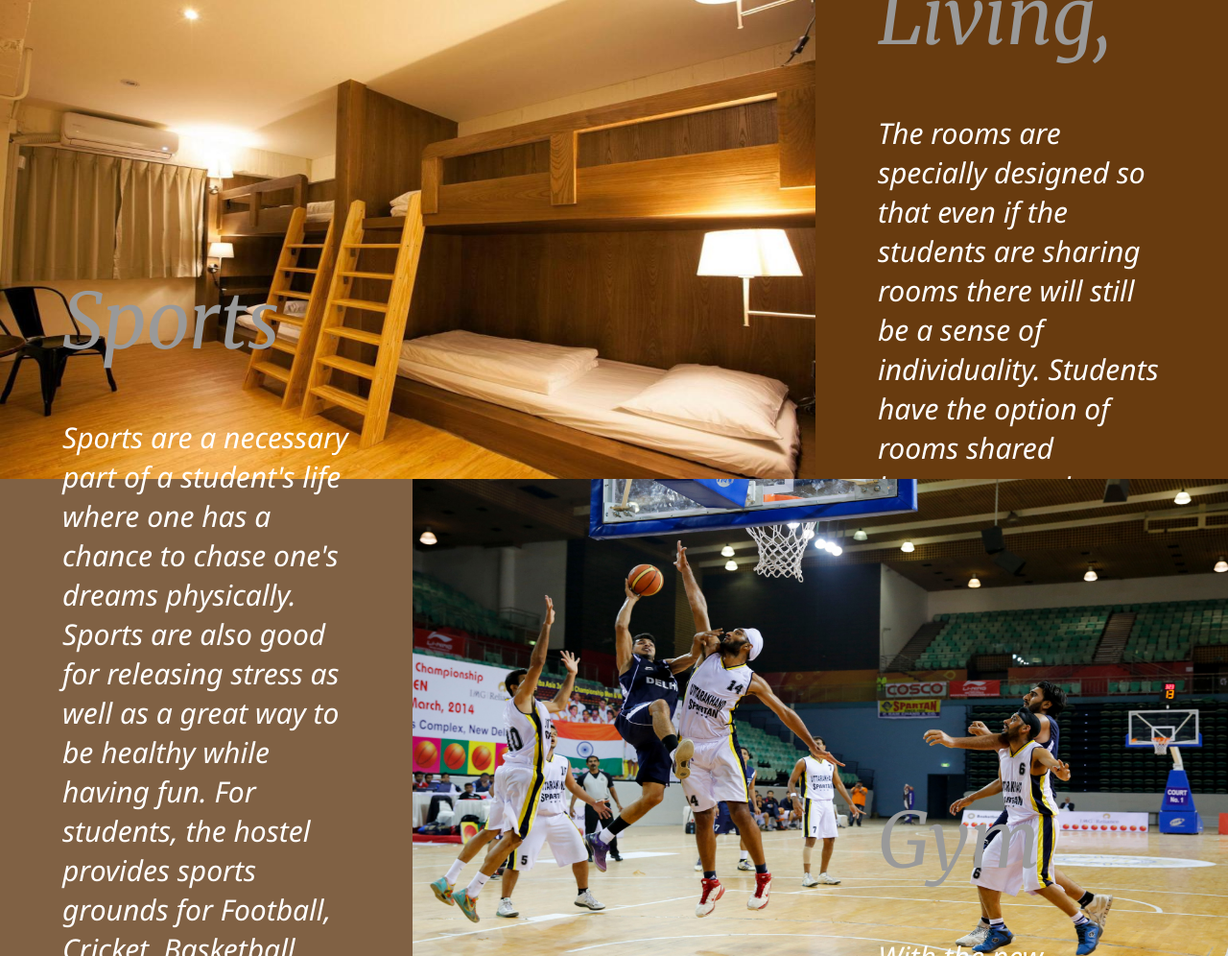
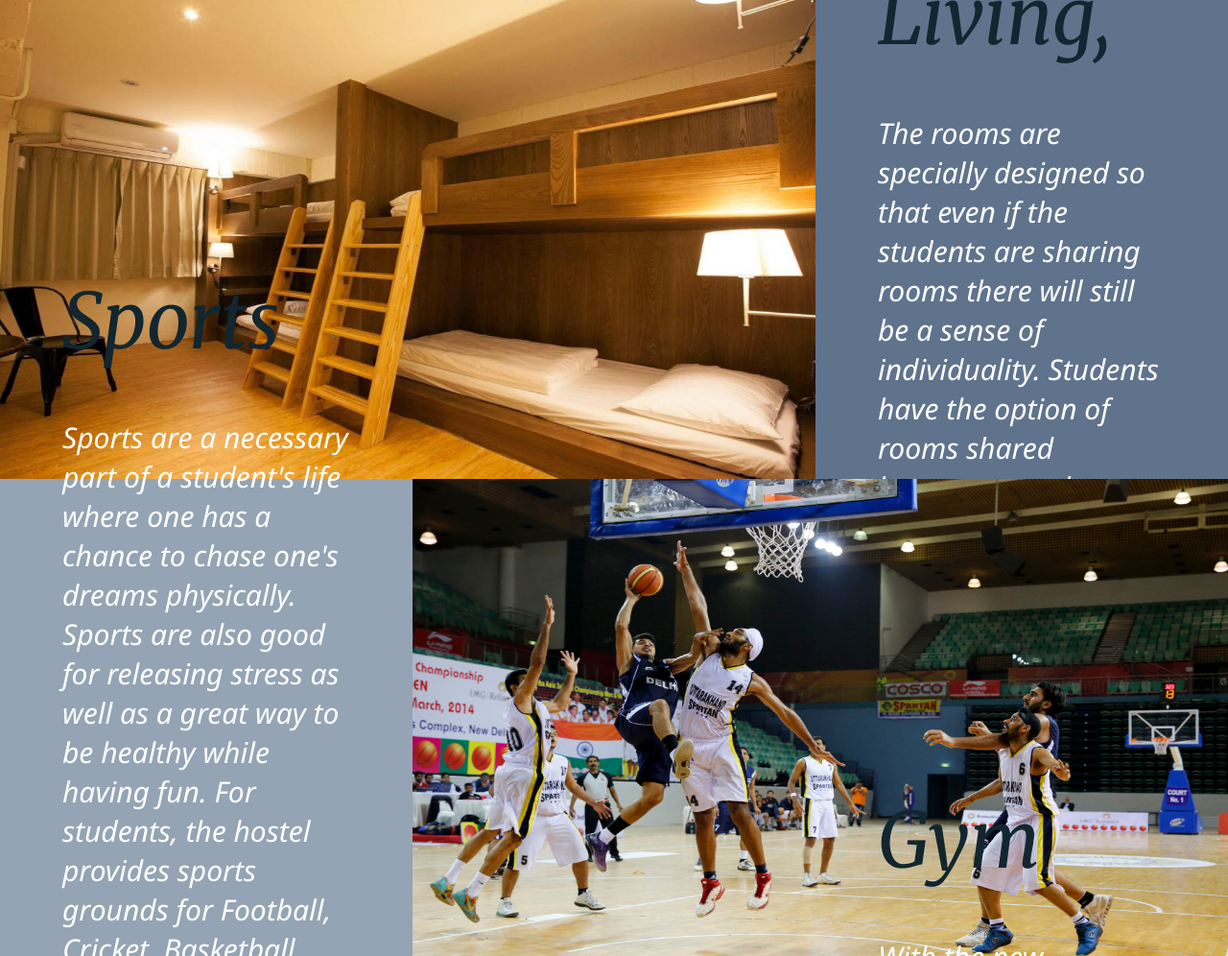
Before and after one commit to UtkarshUttam/Responsive_Hostel_Website, a PHP site: page /home.html in a window 1280 px wide. Shown: the part 1370-2366 px from the top of the page at 96% size. Run offline with PHP 8.4, Linux system fonts and the light colour scheme.

Commit message:
SMALLER CHANEGS IN STYLE
HOME PAGE GRADIENT CHANGES

WALLPAPER CHANGE IN CONTACT US
AS WELL AS THE SERVICE PAGE

ADDED A FEW MEDIA FOR THOSE WALLPAPER CHANGES.

```diff
--- a/css/style.css
+++ b/css/style.css
@@ -127,7 +127,7 @@ a:hover{
 .text-big {
   font-size: 80px;
   margin-bottom: 50px;
-  color: #999;
+  color: #12262F;
 }
 
 .text-small {
@@ -162,7 +162,7 @@ a:hover{
 }
 
 .homebody {
-  background-color: #5C4D36;
+  background-color: #263444;
 }
 .section {
   height: 500px;
@@ -179,19 +179,19 @@ a:hover{
   margin-top: 3px;
 }
 .section1 {
-  background-color: #868068;
+  background-color: #556A7D;
 }
 
 .section2 {
-  background-color: #683B0F;
+  background-color: #5F738C;
 }
 
 .section3 {
-  background-color:#806144;
+  background-color:#94A4B4;
 }
 
 .section4 {
-  background-color: #5C4D36;
+  background-color: #a1b6cb;
 }
 .sectionSubTag {
   font-family: 'Segoe UI', Tahoma, Geneva, Verdana, sans-serif;
--- a/home.html
+++ b/home.html
@@ -66,7 +66,7 @@
             <p class="sectionSubTag text-small">Sports are a necessary part of a student's life where one has a chance to chase one's dreams physically. Sports are also good for releasing stress as well as a great way to be healthy while having fun. For students, the hostel provides sports grounds for Football, Cricket, Basketball, volleyball, etc. as well as indoor sports like chess, table tennis, etc. to nourish both body and mind... </p>
         </div>
         <div class="thumbnail">
-            <img src="media/Sports.png" alt="image_to_be_decided" class="imgFluid" height="500px" width="850px">
+            <img src="media/Sports.png" alt="image_to_be_decided" class="imgFluid" height="500px" width="850px" >
         </div>
     </section>
     <section class="section section-left section4">
```
Also changed, not shown: media/002.jpg, media/003.jpg, media/Ice-Mountains-864x1536.jpg (added).
